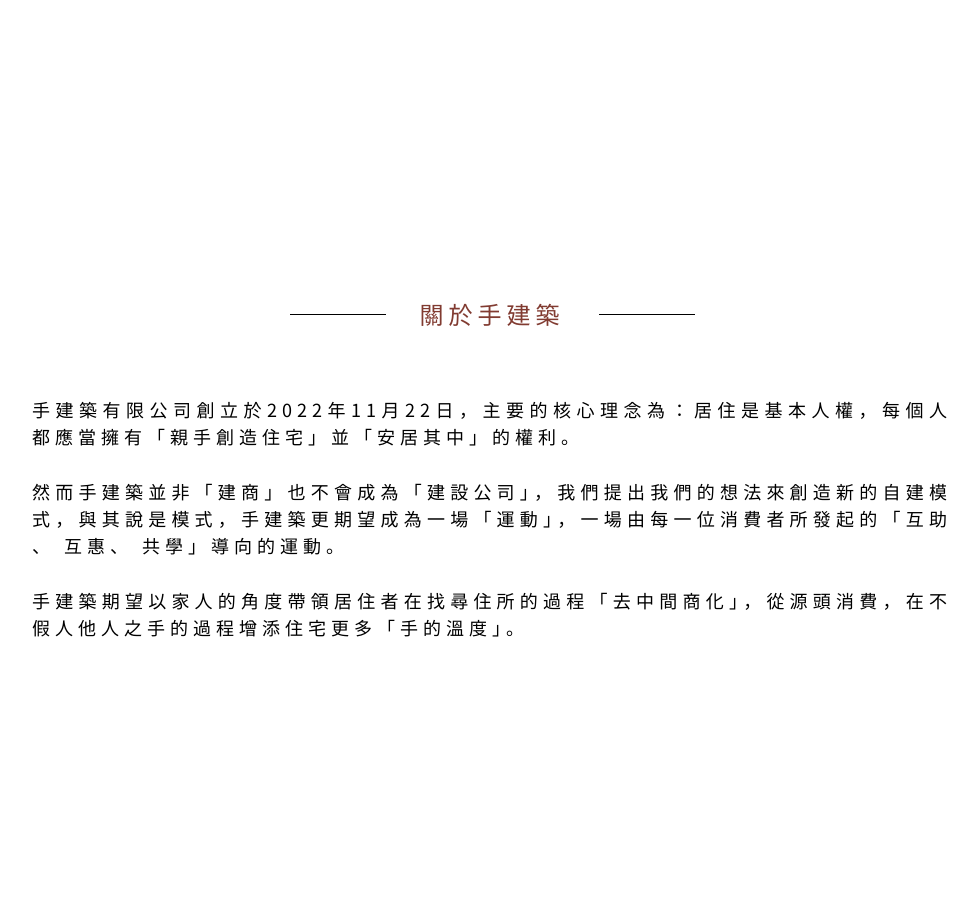
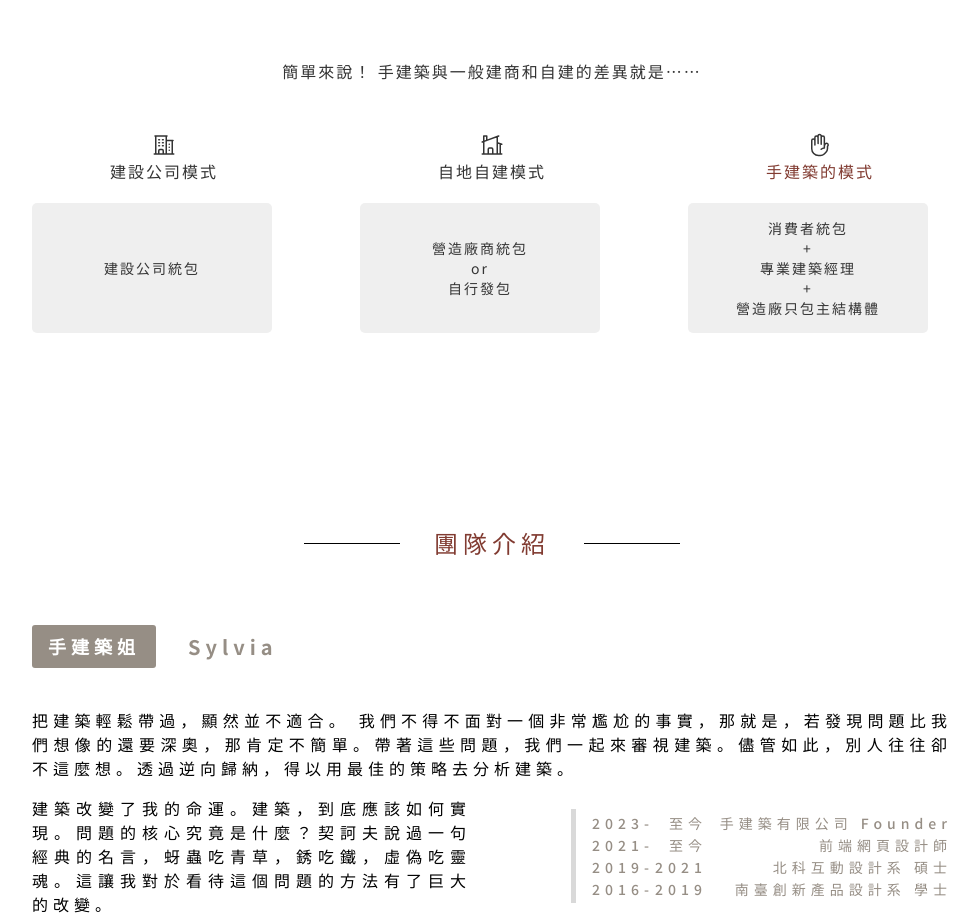
Before and after one commit to yaya75315/handchitecture_vue, a Vue app: page / in a window 1280 px wide. Shown: the part 1380-2296 px from the top of the page, without its empty margins (148-1126 px from the left). Before the commit the page ends 2021 px from the top, so only its background shows below. Built offline with nearby package versions, Linux system fonts and the light colour scheme; a web font is replaced by a local one.

Commit message:
add group member intro.

```diff
--- a/src/assets/css/style.css
+++ b/src/assets/css/style.css
@@ -582,6 +582,42 @@ video {
   margin-top: 280px;
 }
 
+.mt-10 {
+  margin-top: 2.5rem;
+}
+
+.mt-32 {
+  margin-top: 8rem;
+}
+
+.mt-5 {
+  margin-top: 1.25rem;
+}
+
+.mt-\[50px\] {
+  margin-top: 50px;
+}
+
+.mt-\[2px\] {
+  margin-top: 2px;
+}
+
+.mt-\[40px\] {
+  margin-top: 40px;
+}
+
+.mt-16 {
+  margin-top: 4rem;
+}
+
+.mt-4 {
+  margin-top: 1rem;
+}
+
+.mr-\[-5px\] {
+  margin-right: -5px;
+}
+
 .block {
   display: block;
 }
@@ -592,6 +628,10 @@ video {
 
 .flex {
   display: flex;
+}
+
+.grid {
+  display: grid;
 }
 
 .h-\[58px\] {
@@ -606,6 +646,14 @@ video {
   height: 100%;
 }
 
+.h-6 {
+  height: 1.5rem;
+}
+
+.h-\[130px\] {
+  height: 130px;
+}
+
 .w-full {
   width: 100%;
 }
@@ -614,8 +662,36 @@ video {
   width: 50px;
 }
 
+.w-6 {
+  width: 1.5rem;
+}
+
+.w-\[240px\] {
+  width: 240px;
+}
+
+.w-\[110px\] {
+  width: 110px;
+}
+
+.w-\[360px\] {
+  width: 360px;
+}
+
+.w-\[115px\] {
+  width: 115px;
+}
+
+.w-\[120px\] {
+  width: 120px;
+}
+
 .max-w-\[920px\] {
   max-width: 920px;
+}
+
+.shrink-0 {
+  flex-shrink: 0;
 }
 
 .transform {
@@ -626,12 +702,28 @@ video {
   resize: both;
 }
 
+.grid-cols-3 {
+  grid-template-columns: repeat(3, minmax(0, 1fr));
+}
+
+.grid-cols-1 {
+  grid-template-columns: repeat(1, minmax(0, 1fr));
+}
+
 .flex-col {
   flex-direction: column;
 }
 
+.items-start {
+  align-items: flex-start;
+}
+
 .items-center {
   align-items: center;
+}
+
+.justify-center {
+  justify-content: center;
 }
 
 .justify-between {
@@ -650,6 +742,46 @@ video {
   gap: 1.75rem;
 }
 
+.gap-10 {
+  gap: 2.5rem;
+}
+
+.gap-20 {
+  gap: 5rem;
+}
+
+.gap-5 {
+  gap: 1.25rem;
+}
+
+.gap-16 {
+  gap: 4rem;
+}
+
+.gap-2 {
+  gap: 0.5rem;
+}
+
+.gap-\[108px\] {
+  gap: 108px;
+}
+
+.gap-\[100px\] {
+  gap: 100px;
+}
+
+.gap-0\.5 {
+  gap: 0.125rem;
+}
+
+.gap-0 {
+  gap: 0px;
+}
+
+.self-center {
+  align-self: center;
+}
+
 .overflow-hidden {
   overflow: hidden;
 }
@@ -658,8 +790,29 @@ video {
   white-space: nowrap;
 }
 
+.rounded-\[5px\] {
+  border-radius: 5px;
+}
+
+.rounded-\[3px\] {
+  border-radius: 3px;
+}
+
 .border {
   border-width: 1px;
+}
+
+.border-\[5px\] {
+  border-width: 5px;
+}
+
+.border-l-\[5px\] {
+  border-left-width: 5px;
+}
+
+.border-\[\#D9D9D9\] {
+  --tw-border-opacity: 1;
+  border-color: rgb(217 217 217 / var(--tw-border-opacity));
 }
 
 .bg-white\/10 {
@@ -669,6 +822,16 @@ video {
 .bg-slate-100 {
   --tw-bg-opacity: 1;
   background-color: rgb(241 245 249 / var(--tw-bg-opacity));
+}
+
+.bg-\[\#EFEFEF\] {
+  --tw-bg-opacity: 1;
+  background-color: rgb(239 239 239 / var(--tw-bg-opacity));
+}
+
+.bg-\[\#968E85\] {
+  --tw-bg-opacity: 1;
+  background-color: rgb(150 142 133 / var(--tw-bg-opacity));
 }
 
 .object-cover {
@@ -696,6 +859,16 @@ video {
   padding-bottom: 4rem;
 }
 
+.py-5 {
+  padding-top: 1.25rem;
+  padding-bottom: 1.25rem;
+}
+
+.py-1 {
+  padding-top: 0.25rem;
+  padding-bottom: 0.25rem;
+}
+
 .pl-1 {
   padding-left: 0.25rem;
 }
@@ -704,8 +877,32 @@ video {
   padding-top: 5rem;
 }
 
+.pr-1 {
+  padding-right: 0.25rem;
+}
+
+.pl-2 {
+  padding-left: 0.5rem;
+}
+
+.pl-\[10px\] {
+  padding-left: 10px;
+}
+
+.pl-\[15px\] {
+  padding-left: 15px;
+}
+
+.pl-\[16px\] {
+  padding-left: 16px;
+}
+
 .text-center {
   text-align: center;
+}
+
+.text-right {
+  text-align: right;
 }
 
 .text-justify {
@@ -733,12 +930,25 @@ video {
   font-size: 18px;
 }
 
+.text-base {
+  font-size: 1rem;
+  line-height: 1.5rem;
+}
+
+.text-\[20px\] {
+  font-size: 20px;
+}
+
 .font-semibold {
   font-weight: 600;
 }
 
 .font-bold {
   font-weight: 700;
+}
+
+.font-medium {
+  font-weight: 500;
 }
 
 .tracking-\[10px\] {
@@ -761,6 +971,14 @@ video {
   letter-spacing: 3px;
 }
 
+.tracking-\[2px\] {
+  letter-spacing: 2px;
+}
+
+.tracking-normal {
+  letter-spacing: 0em;
+}
+
 .text-\[\#2A2A2A\] {
   --tw-text-opacity: 1;
   color: rgb(42 42 42 / var(--tw-text-opacity));
@@ -779,6 +997,16 @@ video {
 .text-\[\#343434\] {
   --tw-text-opacity: 1;
   color: rgb(52 52 52 / var(--tw-text-opacity));
+}
+
+.text-\[\#813B31\] {
+  --tw-text-opacity: 1;
+  color: rgb(129 59 49 / var(--tw-text-opacity));
+}
+
+.text-\[\#968E85\] {
+  --tw-text-opacity: 1;
+  color: rgb(150 142 133 / var(--tw-text-opacity));
 }
 
 .blur-md {
@@ -829,12 +1057,29 @@ video {
     width: calc(100% - 200px);
   }
 
+  .md\:w-\[240px\] {
+    width: 240px;
+  }
+
+  .md\:grid-cols-3 {
+    grid-template-columns: repeat(3, minmax(0, 1fr));
+  }
+
   .md\:text-\[42px\] {
     font-size: 42px;
   }
 
   .md\:text-\[20px\] {
     font-size: 20px;
+  }
+
+  .md\:text-\[18px\] {
+    font-size: 18px;
+  }
+
+  .md\:text-base {
+    font-size: 1rem;
+    line-height: 1.5rem;
   }
 
   .md\:blur-none {
@@ -860,6 +1105,11 @@ video {
     width: calc(100% - 300px);
   }
 
+  .lg\:px-0 {
+    padding-left: 0px;
+    padding-right: 0px;
+  }
+
   .lg\:tracking-\[60px\] {
     letter-spacing: 60px;
   }
--- a/src/views/HomeView.vue
+++ b/src/views/HomeView.vue
@@ -46,25 +46,94 @@
         <p>這是一趟屬於您與家人，</p>
       </div>
     </div>
-    <div class="block mt-[calc(100vh+65px)] noto-sans">
+    <div class="px-4 lg:px-0 block mt-[calc(100vh+65px)] noto-sans max-w-[920px] mx-auto">
       <div>
         <div class="big-title text-center py-16">
           <p>關於手建築</p>
         </div>
-        <div class="block-content text-[18px] tracking-[5px] flex flex-col gap-7 max-w-[920px] mx-auto text-justify">
+        <div class="block-content text-base md:text-[18px] tracking-[5px] flex flex-col gap-7  text-justify">
           <p>手建築有限公司創立於2022年11月22日，主要的核心理念為：居住是基本人權，每個人都應當擁有「親手創造住宅」並「安居其中」的權利。</p>
           <p>然而手建築並非「建商」也不會成為「建設公司」，我們提出我們的想法來創造新的自建模式，與其說是模式，手建築更期望成為一場「運動」，一場由每一位消費者所發起的「互助 、 互惠、 共學」導向的運動。</p>
           <p>手建築期望以家人的角度帶領居住者在找尋住所的過程「去中間商化」，從源頭消費，在不假人他人之手的過程增添住宅更多「手的溫度」。</p>
         </div>
+        <div class="mt-32 tracking-[2px] text-[#343434]">
+          <p class="text-center ">簡單來說！ 手建築與一般建商和自建的差異就是⋯⋯</p>
+          <div class="mt-[50px]  w-full text-center grid grid-cols-1 md:grid-cols-3 gap-16">
+            <div>
+              <div class="flex flex-col items-center">
+                <svg xmlns="http://www.w3.org/2000/svg" fill="none" viewBox="0 0 24 24" stroke-width="1.5" stroke="currentColor" class="w-6 h-6">
+                  <path stroke-linecap="round" stroke-linejoin="round" d="M2.25 21h19.5m-18-18v18m10.5-18v18m6-13.5V21M6.75 6.75h.75m-.75 3h.75m-.75 3h.75m3-6h.75m-.75 3h.75m-.75 3h.75M6.75 21v-3.375c0-.621.504-1.125 1.125-1.125h2.25c.621 0 1.125.504 1.125 1.125V21M3 3h12m-.75 4.5H21m-3.75 3.75h.008v.008h-.008v-.008zm0 3h.008v.008h-.008v-.008zm0 3h.008v.008h-.008v-.008z" />
+                </svg>
+                <p class="mt-[2px]">建設公司模式</p>
+              </div>
+              <p class="mt-5 py-5 w-full md:w-[240px] h-[130px] bg-[#EFEFEF] rounded-[5px] flex items-center justify-center text-sm">建設公司統包</p>
+            </div>
+            <div >
+              <div class="flex flex-col items-center">
+                <svg xmlns="http://www.w3.org/2000/svg" fill="none" viewBox="0 0 24 24" stroke-width="1.5" stroke="currentColor" class="w-6 h-6">
+                  <path stroke-linecap="round" stroke-linejoin="round" d="M8.25 21v-4.875c0-.621.504-1.125 1.125-1.125h2.25c.621 0 1.125.504 1.125 1.125V21m0 0h4.5V3.545M12.75 21h7.5V10.75M2.25 21h1.5m18 0h-18M2.25 9l4.5-1.636M18.75 3l-1.5.545m0 6.205l3 1m1.5.5l-1.5-.5M6.75 7.364V3h-3v18m3-13.636l10.5-3.819" />
+                </svg>
+                <p class="mt-[2px]">自地自建模式</p>
+              </div>
+              <p class="mt-5 py-5 w-full md:w-[240px] h-[130px] bg-[#EFEFEF] rounded-[5px] flex items-center justify-center text-sm">營造廠商統包<br/>or<br/>自行發包</p>
+            </div>
+            <div>
+              <div class="flex flex-col items-center">
+                <svg xmlns="http://www.w3.org/2000/svg" fill="none" viewBox="0 0 24 24" stroke-width="1.5" stroke="currentColor" class="w-6 h-6">
+                  <path stroke-linecap="round" stroke-linejoin="round" d="M10.05 4.575a1.575 1.575 0 10-3.15 0v3m3.15-3v-1.5a1.575 1.575 0 013.15 0v1.5m-3.15 0l.075 5.925m3.075.75V4.575m0 0a1.575 1.575 0 013.15 0V15M6.9 7.575a1.575 1.575 0 10-3.15 0v8.175a6.75 6.75 0 006.75 6.75h2.018a5.25 5.25 0 003.712-1.538l1.732-1.732a5.25 5.25 0 001.538-3.712l.003-2.024a.668.668 0 01.198-.471 1.575 1.575 0 10-2.228-2.228 3.818 3.818 0 00-1.12 2.687M6.9 7.575V12m6.27 4.318A4.49 4.49 0 0116.35 15m.002 0h-.002" />
+                </svg>
+                <p class="mt-[2px] text-[#813B31]">手建築的模式</p>
+              </div>
+              <p class="mt-5 py-5 w-full md:w-[240px] h-[130px] bg-[#EFEFEF] rounded-[5px] flex items-center justify-center text-sm">消費者統包<br/>+<br/>專業建築經理<br/>+<br/>營造廠只包主結構體</p>
+            </div>
+          </div>
+        </div>
       </div>
-      <div class="mt-[280px]">
+      <div class="mt-32 max-w-[920px] mx-auto">
         <div class="big-title text-center py-16">
-        <p>關於手建築</p>
+        <p>團隊介紹</p>
       </div>
       <div class="block-content text-[18px] tracking-[5px] flex flex-col gap-7 max-w-[920px] mx-auto text-justify">
-        <p>手建築有限公司創立於2022年11月22日，主要的核心理念為：居住是基本人權，每個人都應當擁有「親手創造住宅」並「安居其中」的權利。</p>
-        <p>然而手建築並非「建商」也不會成為「建設公司」，我們提出我們的想法來創造新的自建模式，與其說是模式，手建築更期望成為一場「運動」，一場由每一位消費者所發起的「互助 、 互惠、 共學」導向的運動。</p>
-        <p>手建築期望以家人的角度帶領居住者在找尋住所的過程「去中間商化」，從源頭消費，在不假人他人之手的過程增添住宅更多「手的溫度」。</p>
+        <div>
+          <div class="flex items-center gap-8">
+            <p class="px-4 py-2 bg-[#968E85] text-white font-semibold rounded-[3px]">手建築姐</p>
+            <p class="text-[#968E85] font-semibold text-[20px]">Sylvia</p>
+          </div>
+          <p class="mt-[40px] font-medium text-base">把建築輕鬆帶過，顯然並不適合。 我們不得不面對一個非常尷尬的事實，那就是，若發現問題比我們想像的還要深奧，那肯定不簡單。帶著這些問題，我們一起來審視建築。儘管如此，別人往往卻不這麼想。透過逆向歸納，得以用最佳的策略去分析建築。</p>
+          <div class="flex items-center justify-between gap-[100px] mt-4">
+            <p class="font-medium text-base">建築改變了我的命運。建築，到底應該如何實現。問題的核心究竟是什麼？契訶夫說過一句經典的名言，蚜蟲吃青草，銹吃鐵，虛偽吃靈魂。這讓我對於看待這個問題的方法有了巨大的改變。</p>
+            <div class="flex flex-col gap-0.5 border-l-[5px] border-[#D9D9D9] pl-[16px] py-1">
+              <div class="w-[360px] flex items-center justify-between text-[#968E85] whitespace-nowrap text-sm font-medium tracking-[5px] ">
+                <div class="w-[110px] flex justify-between shrink-0">
+                  <p>2023- </p>
+                  <p class="mr-[-5px]">至今</p>
+                </div>
+                <p>手建築有限公司 Founder</p>
+              </div>
+              <div class="w-[360px] flex items-center justify-between text-[#968E85] whitespace-nowrap text-sm font-medium tracking-[5px]">
+                <div class="w-[110px] flex justify-between shrink-0">
+                  <p>2021- </p>
+                  <p class="mr-[-5px]">至今</p>
+                </div>
+                <p>前端網頁設計師</p>
+              </div>
+              <div class="w-[360px] flex items-center justify-between text-[#968E85] whitespace-nowrap text-sm font-medium tracking-[5px]">
+                <div class="w-[115px] flex justify-between shrink-0">
+                  <p>2019-</p>
+                  <p>2021</p>
+                </div>
+                <p>北科互動設計系 碩士</p>
+              </div>
+              <div class="w-[360px] flex items-center justify-between text-[#968E85] whitespace-nowrap text-sm font-medium tracking-[5px]">
+                <div class="w-[115px] flex justify-between shrink-0">
+                  <p>2016-</p>
+                  <p>2019</p>
+                </div>
+                <p>南臺創新產品設計系 學士</p>
+              </div>
+            </div>
+          </div>
+        </div>
       </div>
       </div>
     </div>
```
